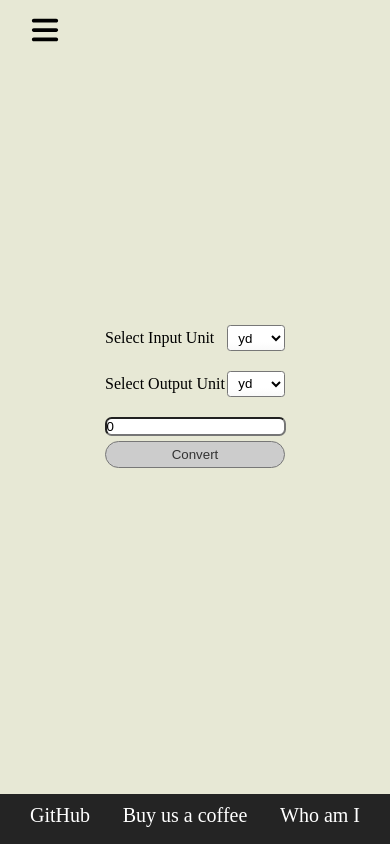
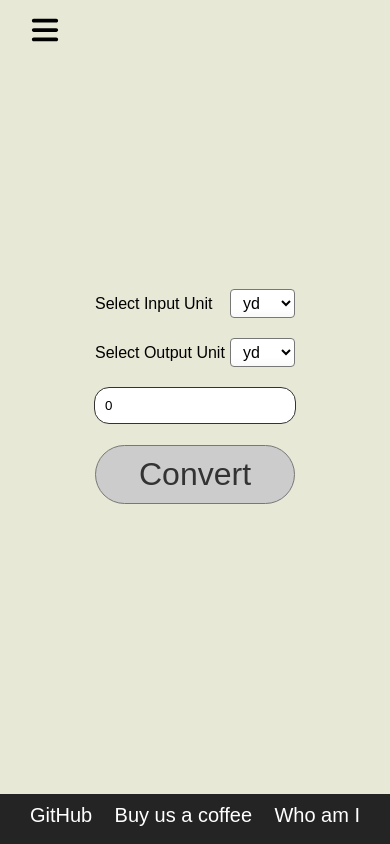
Before and after one commit to HeitorRaimundoPrado/unit-conversor, a React (Vite) app: page / in a window 390 px wide. Built offline with nearby package versions, Linux system fonts and the light colour scheme.

Commit message:
feat: final style additions

```diff
--- a/src/ConversionPages.css
+++ b/src/ConversionPages.css
@@ -1,3 +1,6 @@
+* {
+  font-family: Arial;
+}
 :root {
   --select-border: #777;
   --select-focus: blue;
@@ -32,8 +35,9 @@
   width: fit-content;
   justify-content: space-between;
   align-items: center;
-  width: 180px;
+  width: 400px;
   margin-bottom: 20px;
+  font-size: 2rem;
 }
 
 .button {
@@ -55,16 +59,23 @@
 }
 
 .convert-button {
-  width: 180px;
+  width: 100%;
   margin: 0;
+  height: fit-content;
   margin-top: 5px;
+  border-radius: 30px;
+  font-size: 2rem;
+  padding: 10px;
+  display: flex;
+  align-items: center;
+  justify-content: center;
 }
 
 .last-section {
   display: flex;
   justify-content: center;
   align-items: center;
-  width: fit-content;
+  width: 400px;
   flex-direction: column;
 }
 
@@ -79,3 +90,43 @@
 .display-result-dark {
   color: #ccc;
 }
+
+.unit-input {
+  outline: none;
+  width: calc(100% - 20px);
+  box-shadow: none;
+  border: 1px solid #333;
+  margin-bottom: 1rem;
+  padding: 10px;
+  border-radius: 15px;
+}
+
+@media only screen and (max-width: 450px) {
+  .unit-selection {
+    width: 200px;
+    font-size: 1rem;
+  }
+
+  .unit-selector {
+    font-size: 1rem;
+  }
+
+  .last-section {
+    width: 200px;
+  }
+}
+
+@media only screen and (max-width: 250px) {
+  .unit-selection {
+    font-size: 0.7rem;
+    width: 150px;
+  }
+
+  .unit-selector {
+    font-size: 0.7rem;
+  }
+
+  .last-section {
+    width: 150px;
+  }
+}
--- a/src/components/UnitSelector/UnitSelector.css
+++ b/src/components/UnitSelector/UnitSelector.css
@@ -2,7 +2,7 @@
   border: 1px solid var(--select-border);
   border-radius: 0.25em;
   padding: 0.25em 0.5em;
-  font-size: 1.rem;
+  font-size: 1.5rem;
   cursor: pointer;
   line-height: 1.1;
   background-color: #fff;
```
